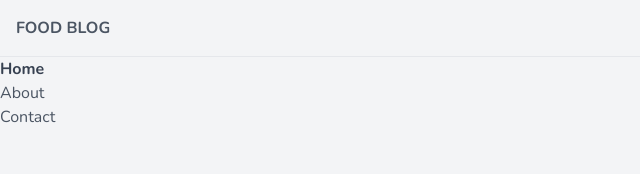
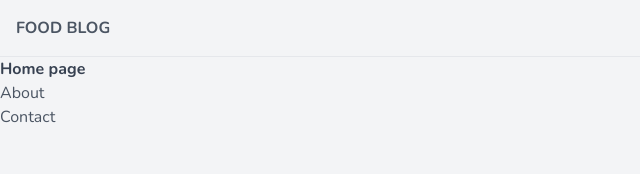
Before and after one commit to kushwanth3103/Food-Blog, a website: page public/index.html in a window 1280 px wide. Shown: the top 174 px of the page, 0-640 px from the left. Drawn offline with nearby package versions, Linux system fonts and the light colour scheme.

Commit message:
first commit

```diff
--- a/public/index.html
+++ b/public/index.html
@@ -17,7 +17,7 @@
                 <ul>
                     <li class="text-gray-700 font-bold">
                         <a href="#">
-                            <span>Home</span>
+                            <span>Home page</span>
                         </a>
                     </li>
                     <li>
```
